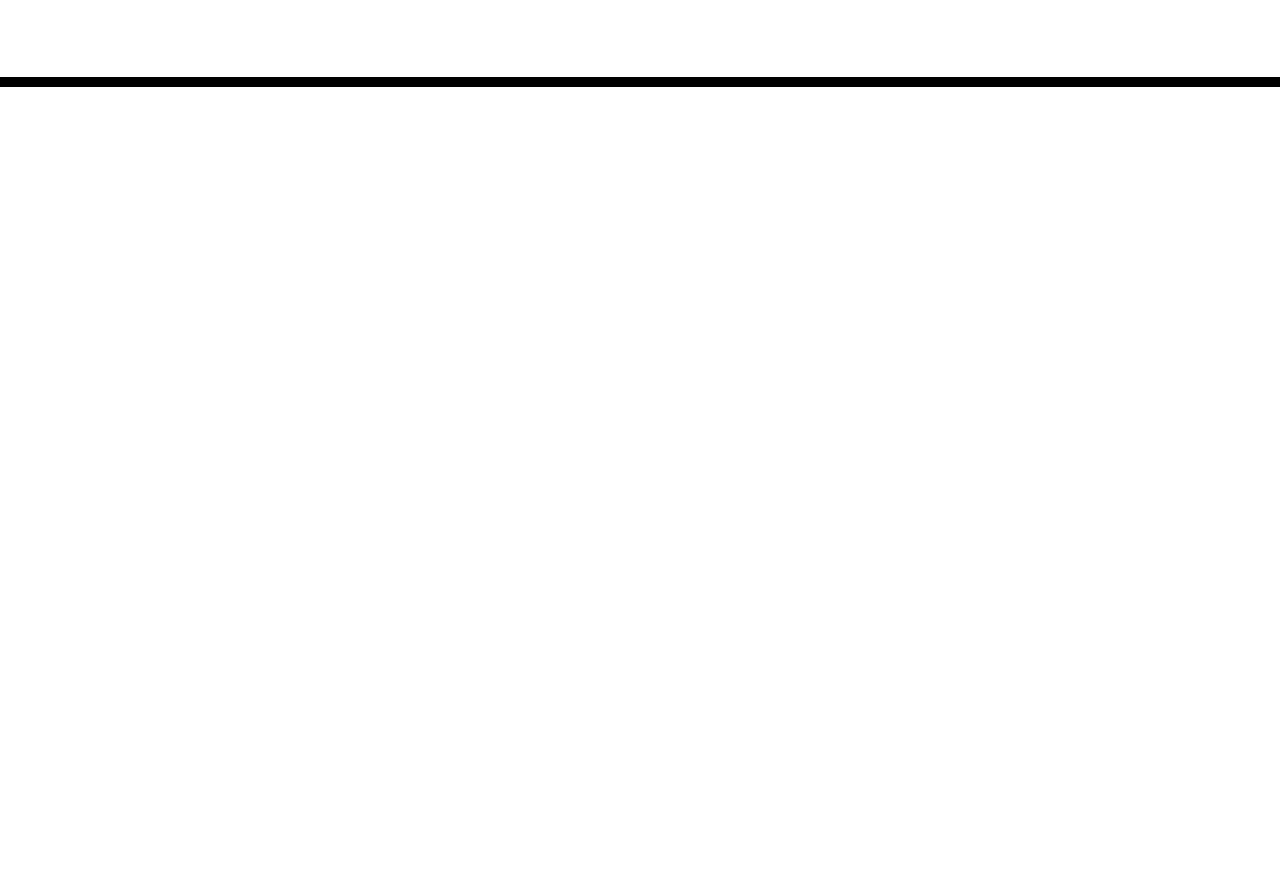
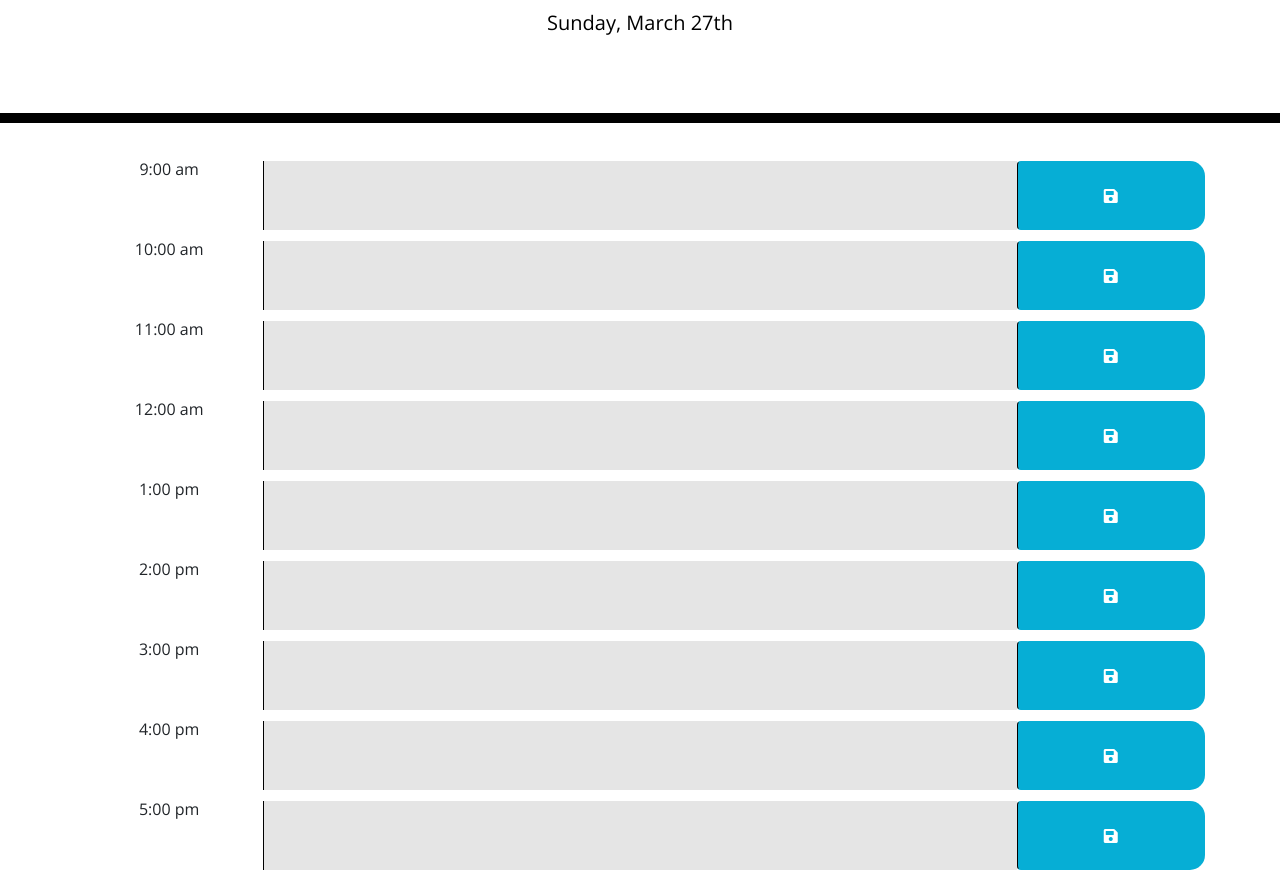
Before and after one commit to charliefontanez/workday-scheduler, a plain HTML site: page index.html in a window 1280 px wide. Shown: the part 181-1056 px from the top of the page. Before the commit the page ends 800 px from the top, so only its background shows below. Drawn offline with nearby package versions, Linux system fonts and the light colour scheme.

Commit message:
set up html and added current date with moment

```diff
--- a/index.html
+++ b/index.html
@@ -28,11 +28,21 @@
       <p class="lead">A simple calendar app for scheduling your work day</p>
       <p id="currentDay" class="lead"></p>
     </header>
-    <div class="container">
+    <div class="container text-center">
       <!-- Timeblocks go here -->
+      <div id="1" class="time-block row"><p class="col-sm-2">9:00 am</p><textarea class="col-sm-8"></textarea><button class="btn saveBtn col-sm-2"><i class="fas fa-save"></i></button></div>
+      <div id="2" class="time-block row"><p class="col-sm-2">10:00 am</p><textarea class="col-sm-8"></textarea><button class="btn saveBtn col-sm-2"><i class="fas fa-save"></i></button></div>
+      <div id="3" class="time-block row"><p class="col-sm-2">11:00 am</p><textarea class="col-sm-8"></textarea><button class="btn saveBtn col-sm-2"><i class="fas fa-save"></i></button></div>
+      <div id="4" class="time-block row"><p class="col-sm-2">12:00 am</p><textarea class="col-sm-8"></textarea><button class="btn saveBtn col-sm-2"><i class="fas fa-save"></i></button></div>
+      <div id="5" class="time-block row"><p class="col-sm-2">1:00 pm</p><textarea class="col-sm-8"></textarea><button class="btn saveBtn col-sm-2"><i class="fas fa-save"></i></button></div>
+      <div id="6" class="time-block row"><p class="col-sm-2">2:00 pm</p><textarea class="col-sm-8"></textarea><button class="btn saveBtn col-sm-2"><i class="fas fa-save"></i></button></div>
+      <div id="7" class="time-block row"><p class="col-sm-2">3:00 pm</p><textarea class="col-sm-8"></textarea><button class="btn saveBtn col-sm-2"><i class="fas fa-save"></i></button></div>
+      <div id="8" class="time-block row"><p class="col-sm-2">4:00 pm</p><textarea class="col-sm-8"></textarea><button class="btn saveBtn col-sm-2"><i class="fas fa-save"></i></button></div>
+      <div id="9" class="time-block row"><p class="col-sm-2">5:00 pm</p><textarea class="col-sm-8"></textarea><button class="btn saveBtn col-sm-2"><i class="fas fa-save"></i></button></div>
     </div>
 
     <script src="https://code.jquery.com/jquery-3.4.1.min.js"></script>
     <script src="https://cdnjs.cloudflare.com/ajax/libs/moment.js/2.24.0/moment.min.js"></script>
+    <script src="./script.js"></script>
   </body>
 </html>
--- /dev/null
+++ b/script.js
@@ -0,0 +1,13 @@
+var container = document.querySelector(".container");
+var headerEl = document.querySelector("header");
+var dayDisplayEl = document.querySelector("#currentDay");
+dayDisplayEl.innerHTML = moment().format('dddd, MMMM Do');
+
+var blocks = JSON.parse(window.localStorage.getItem('blockData')) || [];
+
+if (blocks.length == 0) {
+  for (let i = 1; i < 10; i++) {
+    let x = document.getElementById("1" * i);
+    blocks.push(x);
+  }
+}
--- a/style.css
+++ b/style.css
@@ -6,11 +6,16 @@ body {
 
 textarea{
   background: transparent;
+  background-color: rgba(0,0,0, 0.1);
   border: none;
   resize: none;
   color: #000000;
   border-left: 1px solid black;
   padding: 10px;
+}
+
+.container {
+  text-align: center;
 }
 
 .jumbotron {
@@ -28,6 +33,7 @@ textarea{
 .time-block{
   text-align: center;
   border-radius: 15px;
+  padding: 5px;
 }
 
 .row {
```
